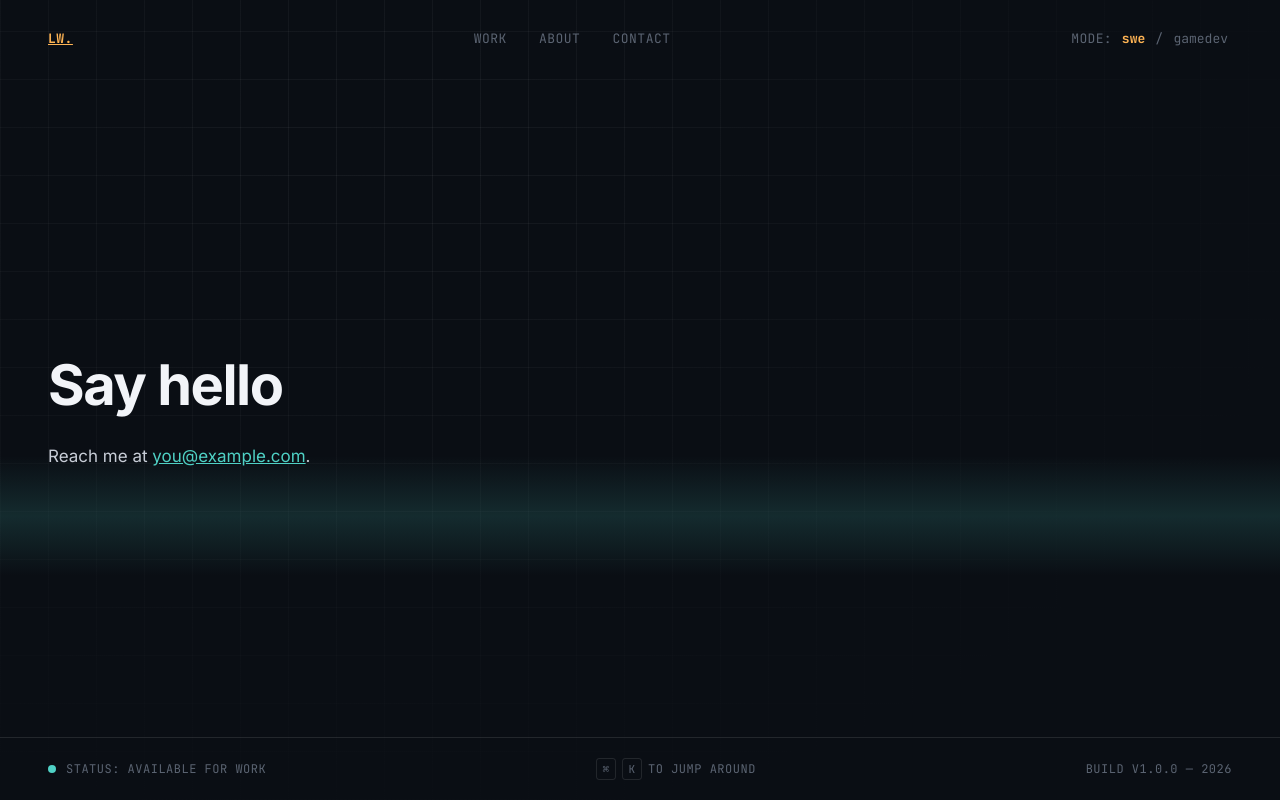
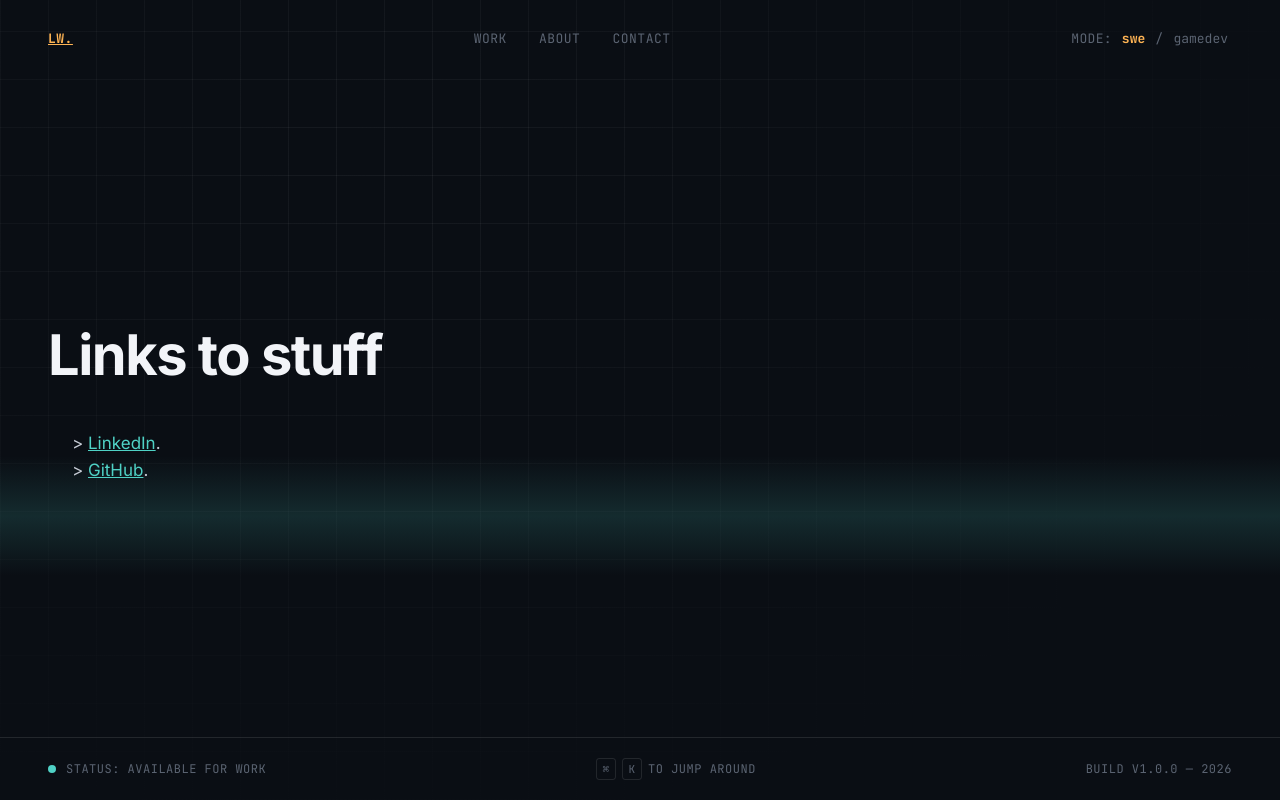
Before and after one commit to logan-a-wood/logan-a-wood.github.io, a React (Vite) app: page /contact in a window 1280 px wide. Built offline with nearby package versions, Linux system fonts and the light colour scheme.

Commit message:
Added some info

```diff
--- a/src/components/Layout.css
+++ b/src/components/Layout.css
@@ -125,6 +125,18 @@
   }
 }
 
+ul {
+  list-style-type: "> ";
+}
+
+li {
+  transition: transform 0.3s ease
+}
+
+li:hover {
+  transform: translate(5px, 0px);
+}
+
 .hud {
   display: flex;
   align-items: center;
--- a/src/pages/Contact.tsx
+++ b/src/pages/Contact.tsx
@@ -1,10 +1,12 @@
 function Contact() {
   return (
     <main className="page-content">
-      <h1 className="page-title">Say hello</h1>
+      <h1 className="page-title">Links to stuff</h1>
       <p className="page-lede">
-        Reach me at{' '}
-        <a href="mailto:you@example.com">you@example.com</a>.
+        <ul>
+          <li><a href="linkedin.com/in/logan-a-wood">LinkedIn</a>.</li>
+          <li><a href="https://github.com/logan-a-wood">GitHub</a>.</li>
+        </ul>
       </p>
     </main>
   )
```
